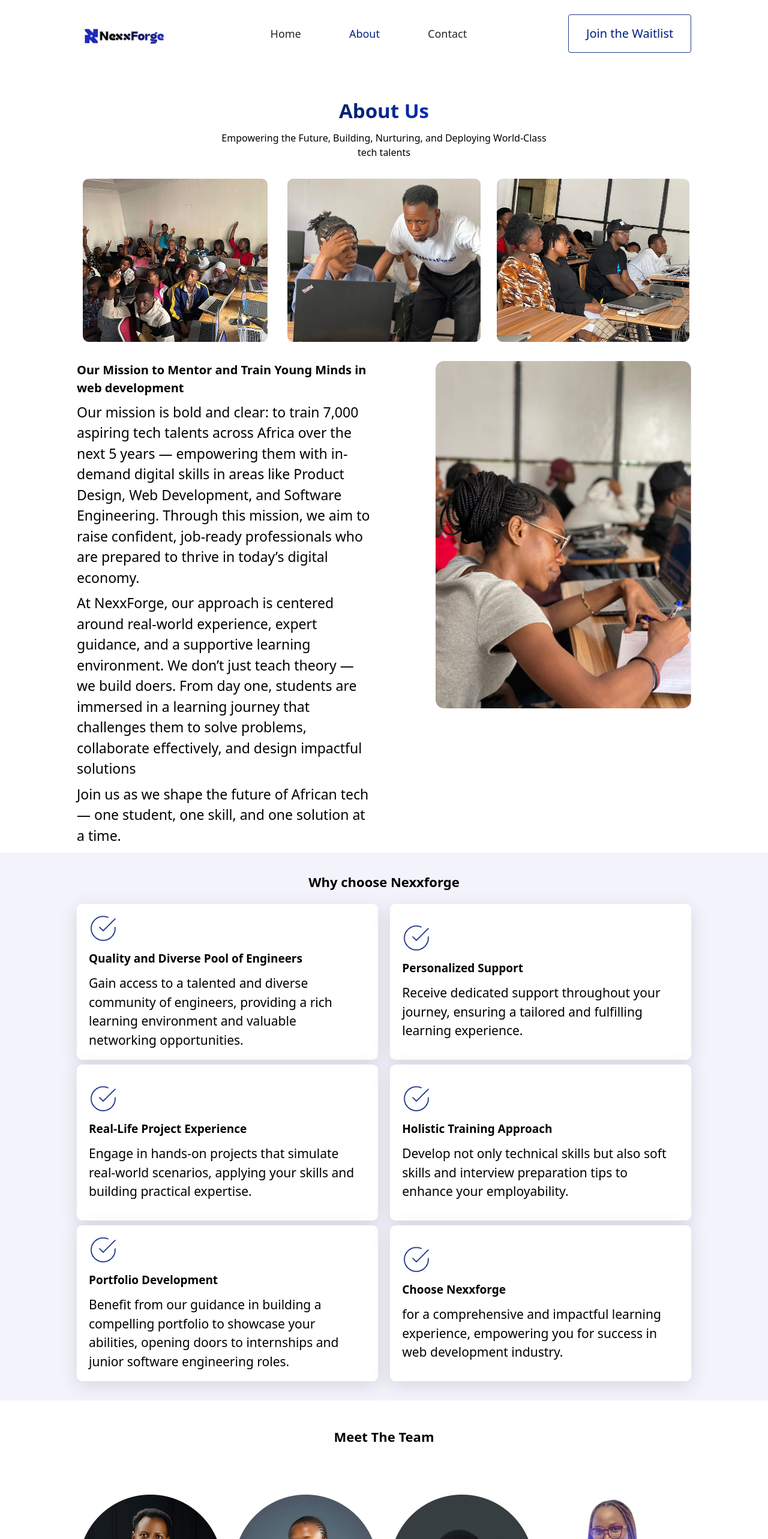
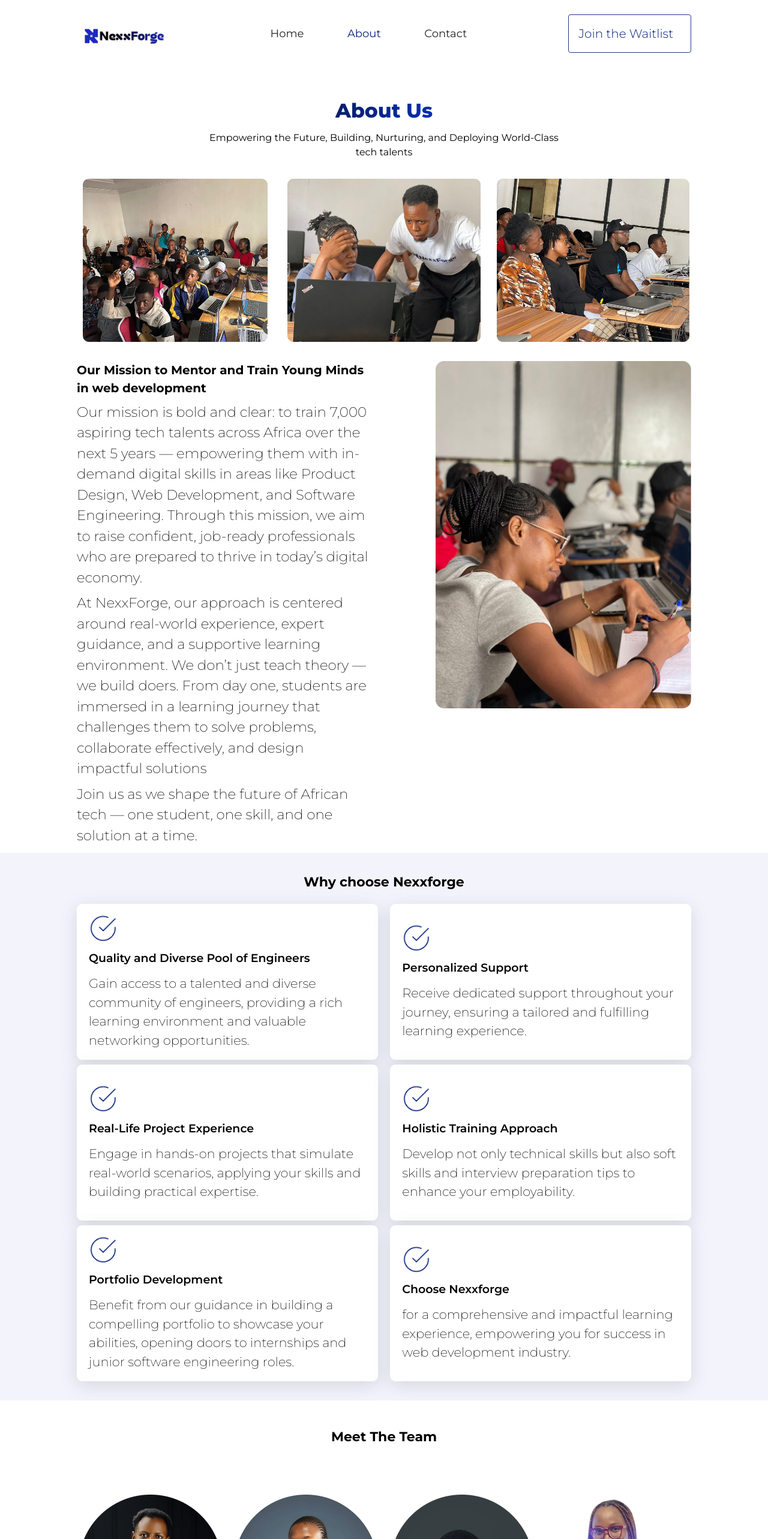
Before and after one commit to DevIsmail-coder/web-nexxforge, a React (Vite) app: page /about-us in a window 1280 px wide. Shown: the top 2566 px of the page at 60% size. Built offline with nearby package versions, Linux system fonts and the light colour scheme.

Commit message:
Implement font family (#5)
* updated the font-family

* updated the font-family

```diff
--- a/index.html
+++ b/index.html
@@ -1,13 +1,28 @@
 <!doctype html>
 <html lang="en">
+
 <head>
   <meta charset="UTF-8" />
-    <link rel="icon" type="image/svg+xml" href="/vite.svg" />
+  <link rel="icon" type="image/svg+xml" href="/NEW NEXXFORGE LOGO no bg 1.png" />
+  <link rel="preconnect" href="https://fonts.googleapis.com" />
+  <link rel="preconnect" href="https://fonts.gstatic.com" crossorigin />
+  <link href="https://fonts.googleapis.com/css2?family=Montserrat:wght@100..900&display=swap" rel="stylesheet" />
+
   <meta name="viewport" content="width=device-width, initial-scale=1.0" />
+
   <title>web-nexxforge</title>
 </head>
+
 <body>
   <div id="root"></div>
+  <noscript>
+    Nexxforge is an EdTech organization based in Nigeria, focused on empowering the next generation of African tech
+    talents.
+    We offer hands-on training in areas like Product Design, Web Development, and other digital skills, helping
+    beginners
+    transition into confident, job-ready professionals.
+  </noscript>
   <script type="module" src="/src/main.tsx"></script>
 </body>
+
 </html>
--- a/src/components/ui/header.tsx
+++ b/src/components/ui/header.tsx
@@ -32,7 +32,9 @@ const Header = () => {
 
 
   return (
-    <div className='pt-20 md:pt-40 bg-[#FFFFFF]'>
+    <div
+     style={{ fontFamily: "'Montserrat', sans-serif" }}
+    className='pt-20 md:pt-40 bg-[#FFFFFF]'>
       <div className="flex w-full items-center justify-center fixed top-0 left-0 right-0 z-50">
         <main className="hidden w-[80%] items-center justify-between md:flex  py-6 bg-[#FFFFFF]/70">
           <article className="w-[15%]">
@@ -43,9 +45,9 @@ const Header = () => {
             <h2 onClick={() => handleNavigate("/about-us")} className={isActive("/about-us")}>About</h2>
             <h2 onClick={() => handleNavigate("/contact-us")} className={isActive("/contact-us")}>Contact</h2>
           </article>
-          <button className="w-[20%] border - 1 border-[#223A8B] hover:border-0 p-4 text-[#031F7B] text-[20px] cursor-pointer hover:bg-[#181717] hover:text-[#FFFFFF] font-light outline-none rounded-sm"
-            onClick={() => window.location.href = "https://hubspot-k95r.onrender.com/api/v1/authenticate"}
-          >Join the Waitlist</button>
+          <a href='https://forms.gle/zHY7Rt6UapsHcf7F9'
+           className="w-[20%] border - 1 border-[#223A8B] hover:border-0 p-4 text-[#031F7B] text-[20px] cursor-pointer hover:bg-[#181717] hover:text-[#FFFFFF] font-light outline-none rounded-sm"
+          >Join the Waitlist</a>
         </main>
         <main className="w-full flex justify-center md:hidden bg-[#FFFFFF] pb-3"
          ref={menuRef}
@@ -60,15 +62,18 @@ const Header = () => {
             {
               isOpen &&
               <div
-                className={` p-2  bg-white transform transition-transform duration-300 text-[12px] font-light flex flex-col gap-7 ease-in-out ${isOpen ? 'translate-y-0 opacity-100' : '-translate-y-full opacity-0'
+                className={` p-2 animate__fadeInDown  bg-white transform transition-transform duration-300 text-[12px] font-light flex flex-col gap-7 ease-in-out ${isOpen ? 'translate-y-0 opacity-100' : '-translate-y-full opacity-0'
                   }`}
               >
                 <p onClick={() => handleNavigate("/")} className={isActive("/")}>Home</p>
                 <p onClick={() => handleNavigate("/about-us")} className={isActive("/about-us")}>About</p>
                 <p onClick={() => handleNavigate("/contact-us")} className={isActive("/contact-us")}>Contact</p>
-                <button className="w-32 cursor-pointer hover:bg-[#181717] hover:text-[#FFFFFF]  bg-[#223A8B] px-2 py-3.5 text-[#FFFFFF] text-[10px] font-light outline-none rounded-sm"
+                <a
+                href='https://forms.gle/zHY7Rt6UapsHcf7F9'
+                className="w-32 cursor-pointer hover:bg-[#181717] hover:text-[#FFFFFF]  bg-[#223A8B] px-2 py-3.5 text-[#FFFFFF] text-[10px] font-light outline-none rounded-sm"
                   onClick={() => window.location.href = "https://hubspot-k95r.onrender.com/api/v1/authenticate"}
-                >Join the Waitlist</button>
+
+                >Join the Waitlist</a>
               </div>
             }
           </div>
--- a/src/index.css
+++ b/src/index.css
@@ -1,2 +1 @@
-@import url("https://fonts.googleapis.com/css2?family=Montserrat:ital,wght@0,100..900;1,100..900&display=swap");
 @import "tailwindcss";
--- a/src/pages/about/choose.tsx
+++ b/src/pages/about/choose.tsx
@@ -29,7 +29,9 @@ const chooseData = [
 ]
 const Choose = () => {
   return (
-    <div className="w-full bg-[#F3F3FC] flex items-center gap-5 flex-col pt-8 pb-8">
+    <div
+     style={{ fontFamily: "'Montserrat', sans-serif" }}
+    className="w-full bg-[#F3F3FC] flex items-center gap-5 flex-col pt-8 pb-8">
       <h3 className="text-[22px] font-bold">Why choose Nexxforge</h3>
       <main className="w-[80%] flex flex-wrap items-center justify-between gap-2 ">
         {
--- a/src/pages/about/mission.tsx
+++ b/src/pages/about/mission.tsx
@@ -11,10 +11,12 @@ const Aboutpics = [
 
 const Mission = () => {
   return (
-    <div className='w-[80%] flex items-center flex-col justify-center gap-8'>
+    <div
+     style={{ fontFamily: "'Montserrat', sans-serif" }}
+    className='w-[80%] flex items-center flex-col justify-center gap-8'>
       <div className="flex items-center flex-col justify-center gap-2">
         <h1 className="text-[33px] font-extrabold bg-linear-to-r bg-clip-text text-transparent from-[#051E6D] to-[#052EB1]">About Us</h1>
-        <p className="w-[90%] tex-[20px] font-normal text-center">Empowering the Future, Building, Nurturing, and Deploying World-Class tech talents</p>
+        <p className="md:w-[90%] tex-[20px] font-normal text-center">Empowering the Future, Building, Nurturing, and Deploying World-Class tech talents</p>
       </div>
       <div className="w-full items-center flex justify-between md:h-68 object-contain">
         {
@@ -31,7 +33,6 @@ const Mission = () => {
           <h3 className="text-[20px] font-bold">Our Mission to Mentor and Train Young Minds in web development</h3>
           <p className="text-[15px] md:text-[23px] font-extralight font-montserrat">
             Our mission is bold and clear: to train 7,000 aspiring tech talents across Africa over the next 5 years — empowering them with in-demand digital skills in areas like Product Design, Web Development, and Software Engineering. Through this mission, we aim to raise confident, job-ready professionals who are prepared to thrive in today’s digital economy.
-
           </p>
           <p className="text-[15px] md:text-[23px] font-extralight font-montserrat">
              At NexxForge, our approach is centered around real-world experience, expert guidance, and a supportive learning environment. We don’t just teach theory — we build doers. From day one, students are immersed in a learning journey that challenges them to solve problems, collaborate effectively, and design impactful solutions
--- a/src/pages/about/teams.tsx
+++ b/src/pages/about/teams.tsx
@@ -66,7 +66,9 @@ const teamsData = [
 
 const Teams = () => {
     return (
-          <div className="w-full flex items-center gap-5 flex-col pt-8 pb-8">
+          <div
+           style={{ fontFamily: "'Montserrat', sans-serif" }}
+          className="w-full flex items-center gap-5 flex-col pt-8 pb-8">
       <h3 className="text-[22px] font-bold">Meet The Team</h3>
       <main className="w-[80%] flex flex-wrap items-center justify-between gap-2 ">
         {
@@ -75,8 +77,8 @@ const Teams = () => {
                     <div className="w-full h-60 object-cover rounded-[50%]">
                         <img src={i.img} className="w-full h-full object-contain"/>
                     </div>
-                    <h3 className="text-[17px] font-[450] text-center">{i.name}</h3>
-                    <p className="text-[15px] font-extralight text-center">{i.role}</p>
+                    <h3 className="text-[17px] font-semibold text-center">{i.name}</h3>
+                    <p className="text-[15px] font-light text-center">{i.role}</p>
                 </article>
             ))
         }
--- a/tailwind.config.js
+++ b/tailwind.config.js
@@ -7,7 +7,7 @@ export default {
   theme: {
     extend: {
       fontFamily: {
-        montserrat: ['Montserrat', 'sans-serif'],
+        montserrat: ['"Montserrat"', 'sans-serif'],
       },
     },
   },
```
Also changed, not shown: public/NEW NEXXFORGE LOGO no bg 1.png (added). Lines whose indentation alone changed are shown as unchanged.
